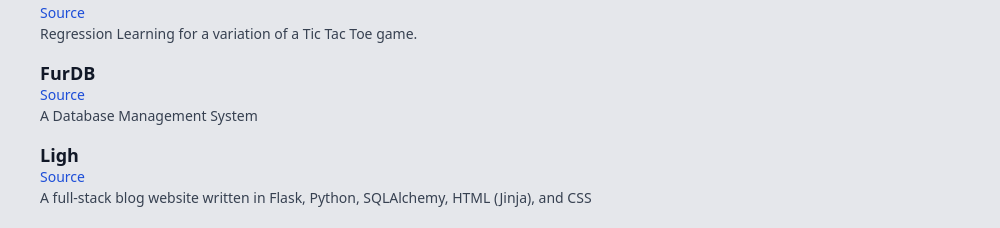
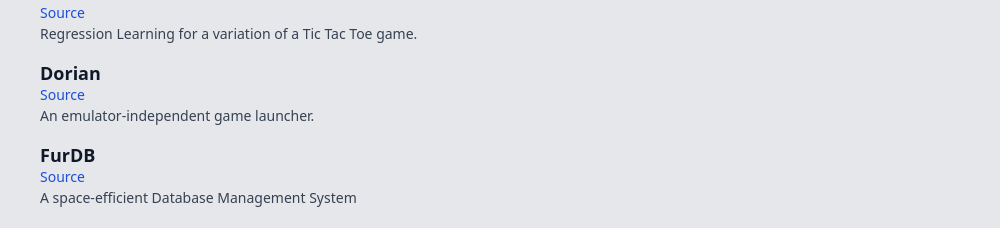
Before and after one commit to madhavan-raja/madhavan-raja.github.io, a Svelte app: page / in a window 1280 px wide. Shown: the part 724-952 px from the top of the page, without its empty margins (280-1280 px from the left). Built offline with nearby package versions, Linux system fonts and the light colour scheme.

Commit message:
Added Dorian

```diff
--- a/src/Projects/Projects.svelte
+++ b/src/Projects/Projects.svelte
@@ -9,11 +9,18 @@
       description: "Regression Learning for a variation of a Tic Tac Toe game.",
     },
     {
+      name: "Dorian",
+      pageLink: null,
+      sourceCodeLink: "https://github.com/madhavan-raja/dorian-frontend",
+      liveDemoLink: null,
+      description: "An emulator-independent game launcher.",
+    },
+    {
       name: "FurDB",
       pageLink: null,
       sourceCodeLink: "https://github.com/madhavan-raja/furtail-python",
       liveDemoLink: null,
-      description: "A Database Management System",
+      description: "A space-efficient Database Management System",
     },
     {
       name: "Ligh",
@@ -26,18 +33,18 @@
     {
       name: "Procedural Music Generator",
       pageLink: null,
-      sourceCodeLink: "https://github.com/madhavan-raja/procedural-music-generator",
-      liveDemoLink: "https://madhavan-raja.github.io/procedural-music-generator",
-      description:
-        "Generates endless music from a given key and scale.",
+      sourceCodeLink:
+        "https://github.com/madhavan-raja/procedural-music-generator",
+      liveDemoLink:
+        "https://madhavan-raja.github.io/procedural-music-generator",
+      description: "Generates endless music from a given key and scale.",
     },
     {
       name: "Reverse Flappy Bird",
       pageLink: null,
       sourceCodeLink: "https://github.com/madhavan-raja/reverse-flappy-bird",
       liveDemoLink: "https://madhavan-raja.github.io/reverse-flappy-bird",
-      description:
-        "A variation of the Flappy Bird game.",
+      description: "A variation of the Flappy Bird game.",
     },
   ];
 </script>
```
Also changed, not shown: public/build/bundle.js, 1 other file (tests, documents, lock files or other folders).
